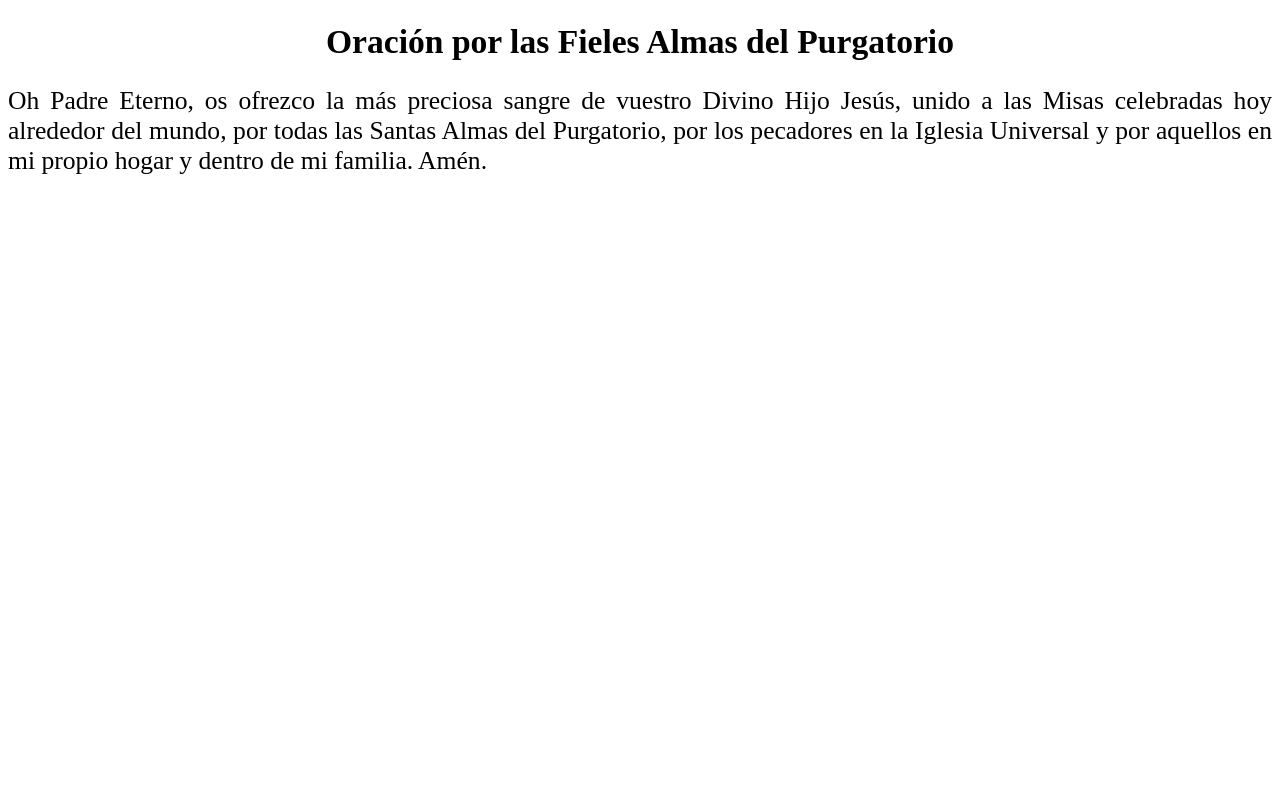
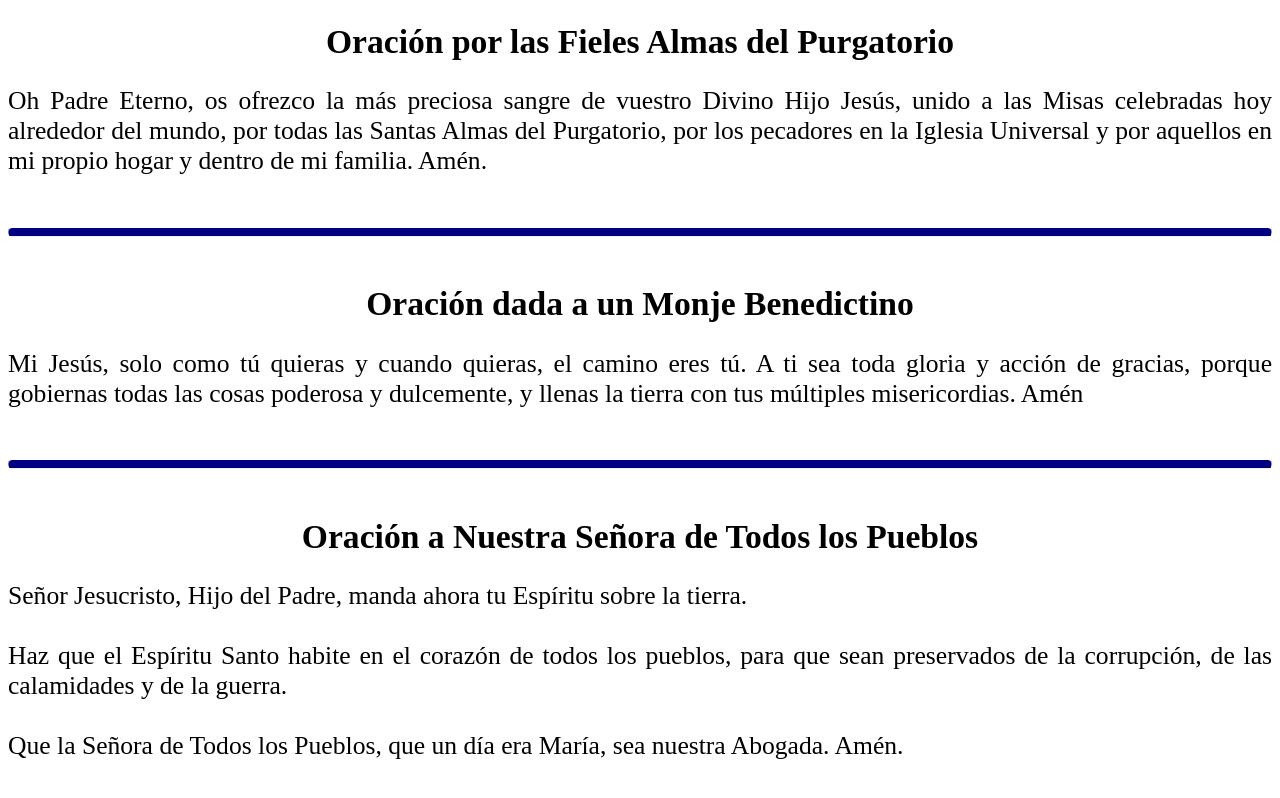
Before and after one commit to HDCS05/Oraciones-Catolicas, a plain HTML site: page assets/Oraciones/OracionesCortas.html in a window 1280 px wide. Drawn offline with Linux system fonts and the light colour scheme.

Commit message:
added 2 oraciones cortas

```diff
--- a/assets/Oraciones/OracionesCortas.html
+++ b/assets/Oraciones/OracionesCortas.html
@@ -18,5 +18,27 @@
 	<p>
 		Oh Padre Eterno, os ofrezco la más preciosa sangre de vuestro Divino Hijo Jesús, unido a las Misas celebradas hoy alrededor del mundo, por todas las Santas Almas del Purgatorio, por los pecadores en la Iglesia Universal y por aquellos en mi propio hogar y dentro de mi familia. Amén.
 	</p>
+
+	</br>
+	<hr class="rounded">
+	</br>
+
+	<h1>Oración dada a un Monje Benedictino</h1>
+
+	<p>
+		Mi Jesús, solo como tú quieras y cuando quieras, el camino eres tú. A ti sea toda gloria y acción de gracias, porque gobiernas todas las cosas poderosa y dulcemente, y llenas la tierra con tus múltiples misericordias. Amén
+	</p>
+
+	</br>
+	<hr class="rounded">
+	</br>
+
+	<h1>Oración a Nuestra Señora de Todos los Pueblos</h1>
+
+	<p>
+		Señor Jesucristo, Hijo del Padre, manda ahora tu Espíritu sobre la tierra.</br></br>
+		Haz que el Espíritu Santo habite en el corazón de todos los pueblos, para que sean preservados de la corrupción, de las calamidades y de la guerra.</br></br>
+		Que la Señora de Todos los Pueblos, que un día era María, sea nuestra Abogada. Amén.
+	</p>
 </body>
 </html>
```
Also changed, not shown: assets/Oraciones/AbogadaTodosPueblos.html (added, +22 -0 lines).
